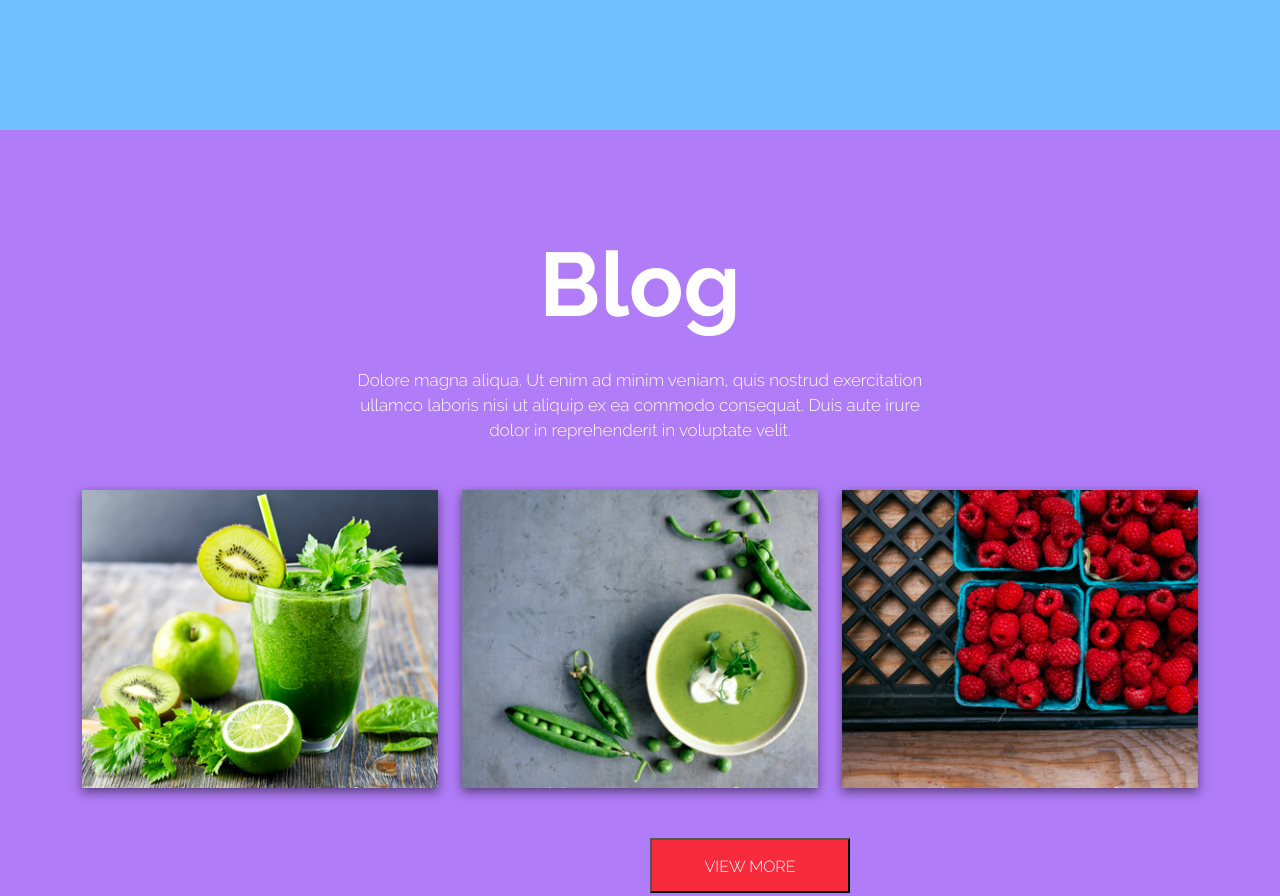
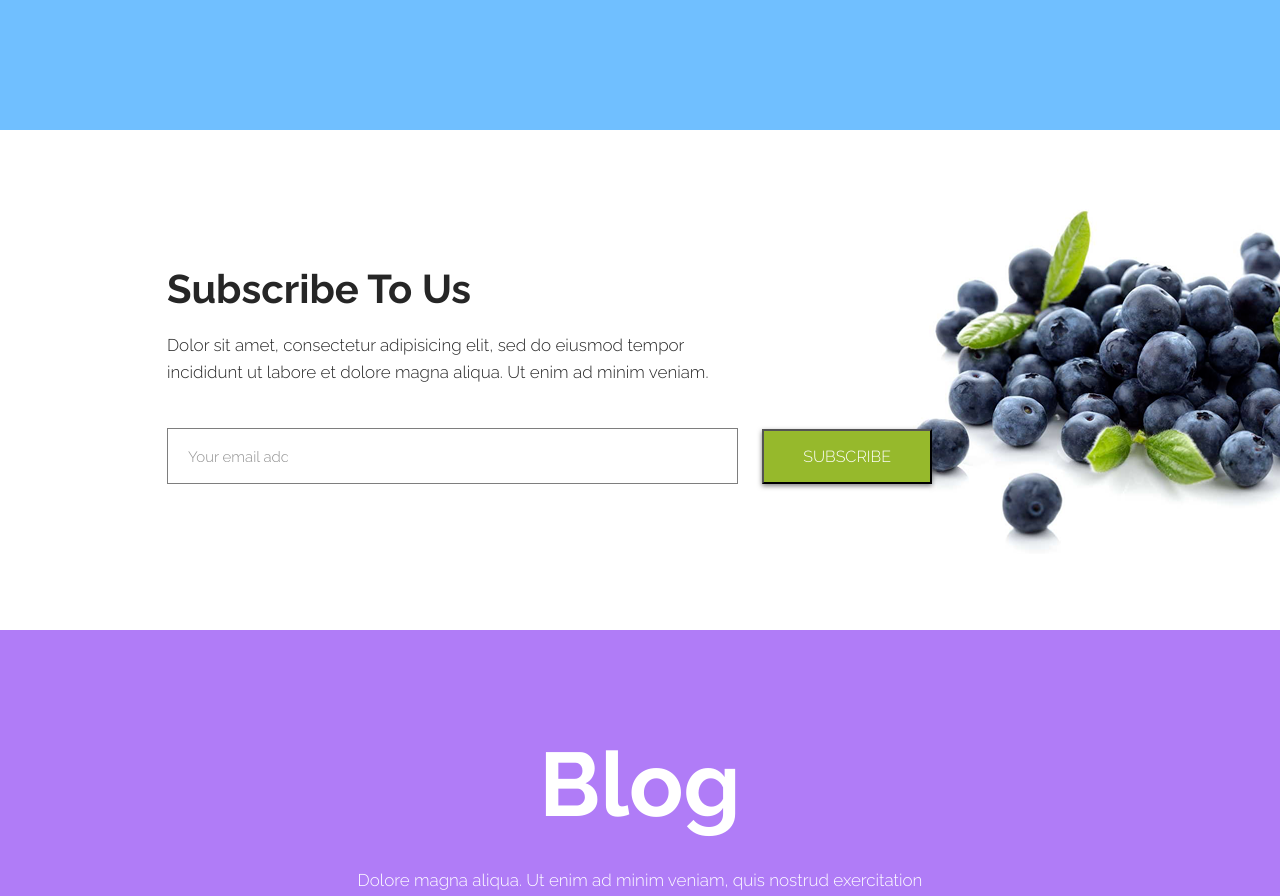
Before and after one commit to Yurbazzzz/Blog, a plain HTML site: page Work1/index.html in a window 1280 px wide. Shown: the part 2360-3256 px from the top of the page. Drawn offline with nearby package versions, Linux system fonts and the light colour scheme.

Commit message:
HomeWork

```diff
--- /dev/null
+++ b/Work1/SASS/style.scss
@@ -0,0 +1,58 @@
+.Subscribe__container {
+  background-image: url(../images/subscribe.png);
+  background-repeat: no-repeat;
+  height: 500px;
+  padding-top: 145px;
+}
+
+.Subscribe__container__title {
+  font-size: 40px;
+  line-height: 27px;
+  color: #262626;
+  font-weight: 700;
+  font-family: "Raleway";
+  margin-left: 167px;
+}
+
+.Subscribe__container__subtitle {
+  width: 572px;
+  height: 50px;
+  font-size: 17px;
+  line-height: 27px;
+  color: #262626;
+  font-weight: 300;
+  font-family: "Raleway";
+  margin-top: 30px;
+  margin-left: 167px;
+}
+
+.Subscribe__input {
+  width: 571px;
+  height: 56px;
+  background-color: white;
+  margin-top: 30px;
+  margin-left: 167px;
+  border: solid 1px #000;
+}
+
+.Subscribe__input::placeholder {
+  width: 100px;
+  color: #262626;
+}
+
+.Subscribe__input:focus {
+  background-color: white;
+  border: solid 1px #000;
+}
+
+.Subscribe__container__button {
+  width: 170px;
+  height: 55px;
+  filter: drop-shadow(0px 2px 2.5px rgba(0,0,0,0.5));
+  background-color: #96b92c;
+  line-height: 27px;
+  color: #ffffff;
+  font-weight: 300;
+  font-family: "Raleway";
+  margin-left: -150px;
+}
--- a/Work1/index.html
+++ b/Work1/index.html
@@ -89,7 +89,19 @@
     </section>
 
 
-
+    <section class="Subscribe">
+      <div class="Subscribe__container">
+        <h1 class="Subscribe__container__title">Subscribe To Us</h1>
+        <p class="Subscribe__container__subtitle">
+          Dolor sit amet, consectetur adipisicing elit, sed do eiusmod tempor
+          incididunt ut labore et dolore magna aliqua. Ut enim ad minim veniam.
+        </p>
+        <form action="">
+          <input type="text" name="" id="" class="Subscribe__input" placeholder="Your email addres">
+          <button type="submit" class="Subscribe__container__button">SUBSCRIBE</button>
+        </form>
+      </div>
+    </section>
 
     <section class="blog">
       <div class="container">
```
Also changed, not shown: Work1/css/style.css, Work1/images/gal-1.png (added), Work1/images/gal-2.png (added), Work1/images/gal-3.png (added), Work1/images/gal-4.png (added), Work1/images/gal-5.png (added), Work1/images/subscribe.png (added), 1 other file.
